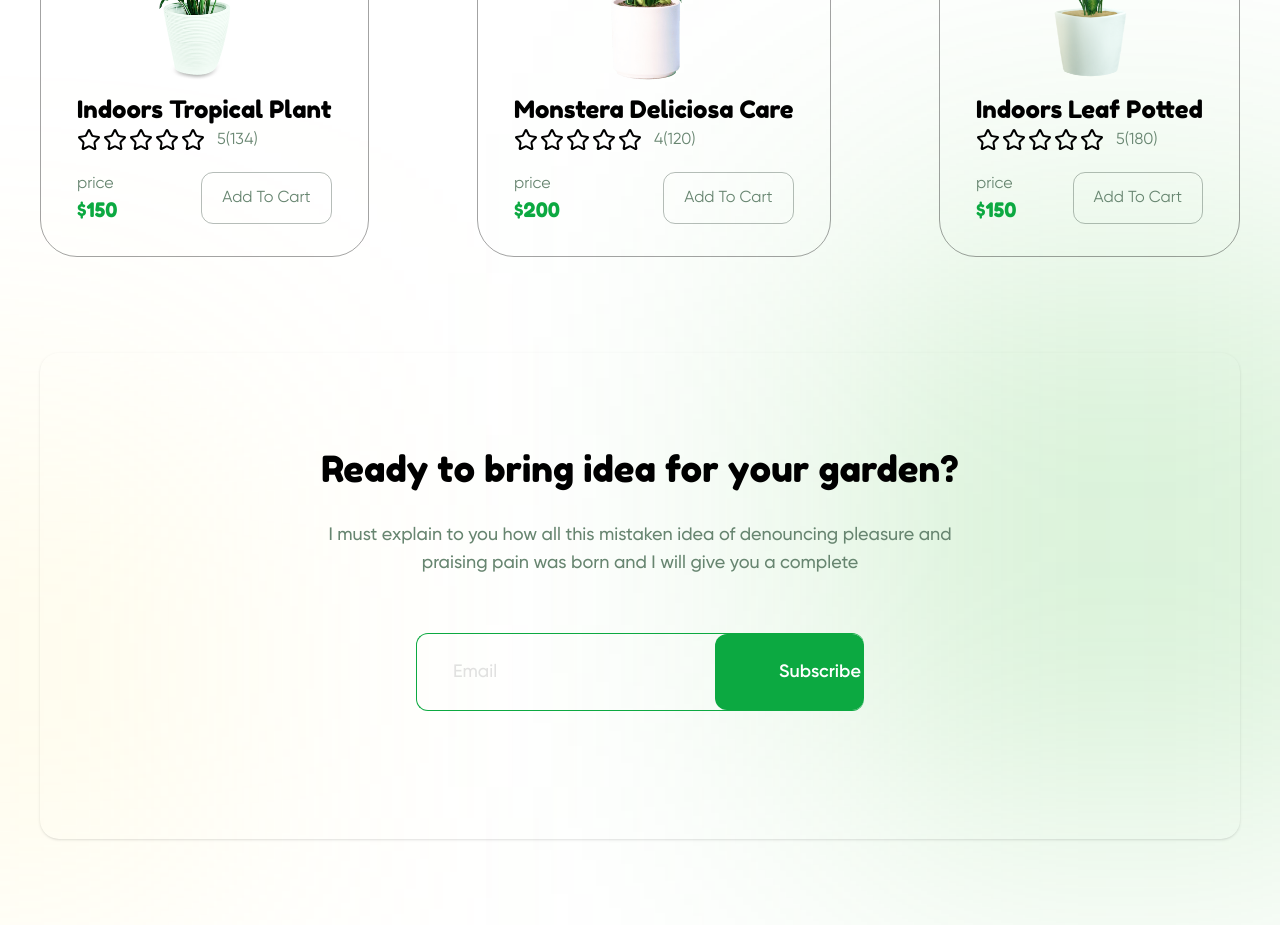
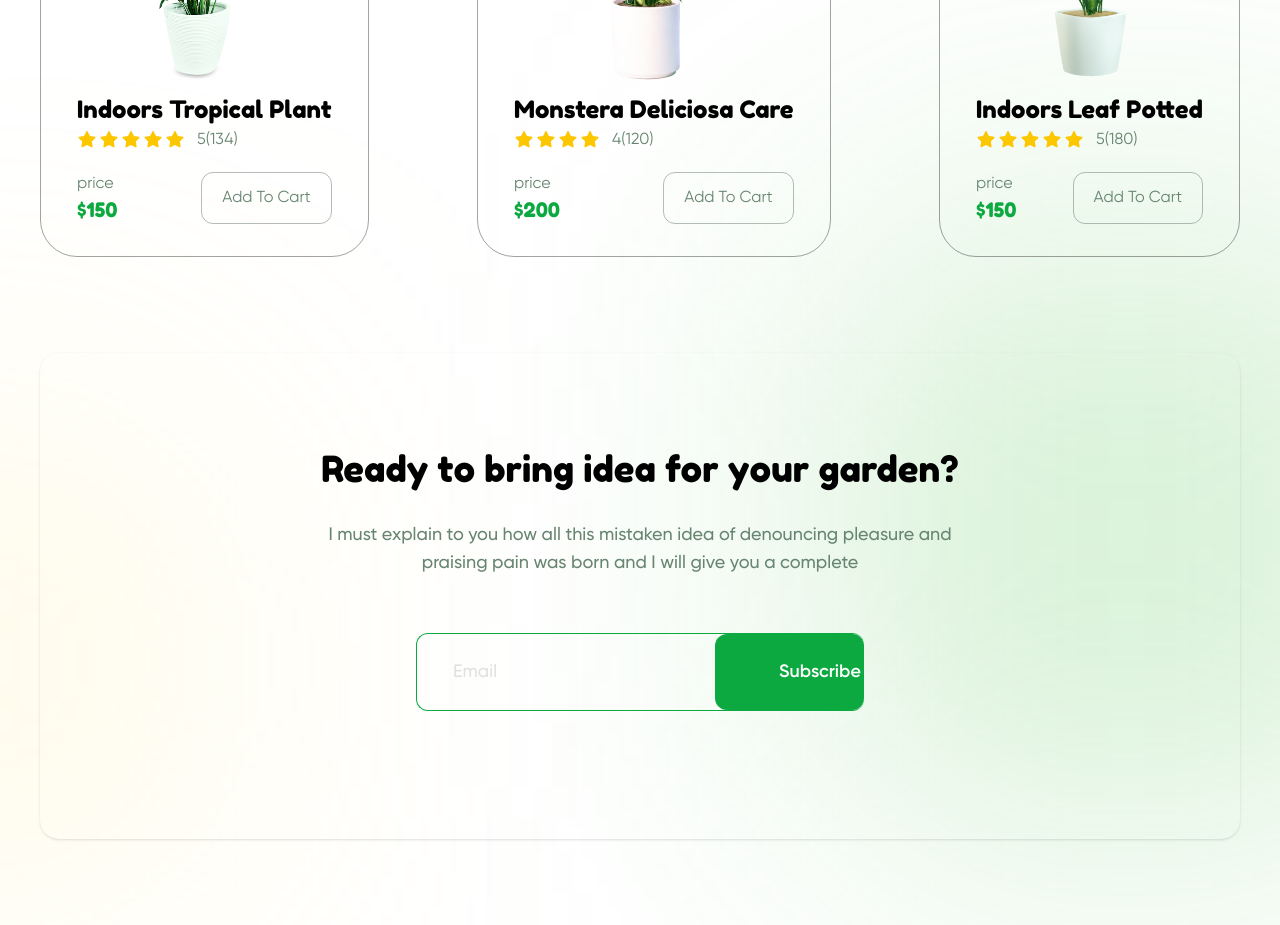
Before and after one commit to Nur-Nayeem/plant-shop, a Next.js app: page / in a window 1280 px wide. Shown: the part 2940-3865 px from the top of the page. Built offline with nearby package versions, Linux system fonts and the light colour scheme.

Commit message:
added font awasome star icon and fix some issues

```diff
--- a/package.json
+++ b/package.json
@@ -9,6 +9,9 @@
     "lint": "next lint"
   },
   "dependencies": {
+    "@fortawesome/fontawesome-svg-core": "^7.0.0",
+    "@fortawesome/free-solid-svg-icons": "^7.0.0",
+    "@fortawesome/react-fontawesome": "^0.2.3",
     "lucide-react": "^0.539.0",
     "next": "15.4.6",
     "react": "19.1.0",
--- a/src/app/components/ProductCard.tsx
+++ b/src/app/components/ProductCard.tsx
@@ -1,8 +1,9 @@
 import React from 'react'
 import { fredoka_one } from '../fonts/font'
 import Image from 'next/image'
-import { Star } from 'lucide-react'
 import type { StaticImageData } from 'next/image';
+import { FontAwesomeIcon } from "@fortawesome/react-fontawesome";
+import { faStar } from "@fortawesome/free-solid-svg-icons"; // Import
 
 export type cardDataType = {
     prodImg: StaticImageData,
@@ -13,6 +14,7 @@ export type cardDataType = {
 }
 
 const ProductCard = ({ prodImg, name, rating, review, price }: cardDataType) => {
+    const numbers = Array.from({ length: rating }, (_, i) => i + 1);
     return (
         <div className='max-w-[360px] border border-[rgba(0,0,0,0.36)] rounded-[37px] flex flex-col items-center py-8 px-9 gap-3.5'>
             <div className='flex justify-center items-center w-[178px] h-[234px]'>
@@ -24,13 +26,13 @@ const ProductCard = ({ prodImg, name, rating, review, price }: cardDataType) =>
             </div>
             <div className='max-w-[288px]'>
                 <h3 className={fredoka_one.className + ' font-normal text-2xl'}>{name}</h3>
-                <div className='flex gap-3 mb-5 mt-0.5'>
+                <div className='flex items-center gap-3 mb-5 mt-0.5'>
                     <div className='flex gap-0.5'>
-                        <Star />
-                        <Star />
-                        <Star />
-                        <Star />
-                        <Star />
+                        {
+                            numbers.map((num) => (
+                                <FontAwesomeIcon key={num} className='text-yellow-400' icon={faStar} />
+                            ))
+                        }
                     </div>
                     <div className='primary-text-color'>
                         <span>{rating}</span>
--- a/src/app/layout.tsx
+++ b/src/app/layout.tsx
@@ -7,6 +7,9 @@ import Navbar from "./components/Navbar";
 import Footer from "./components/Footer";
 import FooterDecoration from "./components/FooterDecoration";
 
+import "@fortawesome/fontawesome-svg-core/styles.css";
+import { config } from "@fortawesome/fontawesome-svg-core";
+config.autoAddCss = false;
 
 export const metadata: Metadata = {
   title: "Plant Shop",
@@ -23,34 +26,6 @@ export default function RootLayout({
       <body
         className={``}
       >
-        {/* <Image
-          className="absolute top-0 left-0"
-          src="/assets/chop/top-left.png"
-          alt=""
-          width={514}
-          height={514}
-        />
-        <Image
-          className="absolute top-0 right-0 -z-10"
-          src="/assets/chop/top-right.png"
-          alt=""
-          width={682}
-          height={682}
-        />
-        <Image
-          className="absolute top-[550px] left-0 -z-10"
-          src="/assets/chop/middle-left.png"
-          alt=""
-          width={514}
-          height={514}
-        /> */}
-        {/* BG of professional gardenar SPOTS  */}
-
-
-        {/* BG spot proffessional services  */}
-
-
-
         <div className={`${gilroy.className}  max-w-[1200px] mx-2.5 sm:mx-auto`}>
           <Navbar />
           {children}
```
Also changed, not shown: 1 other file (tests, documents, lock files or other folders).
